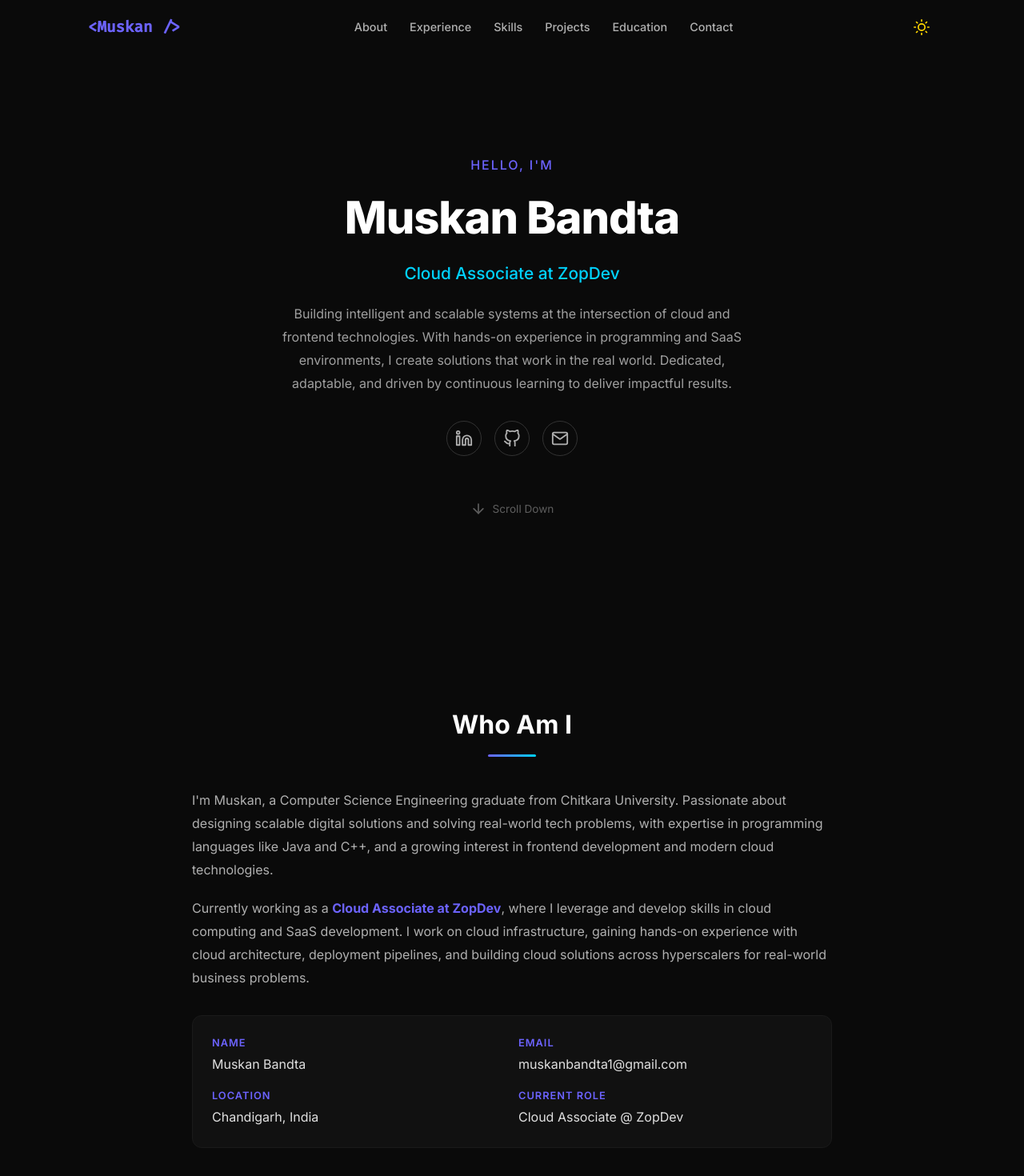
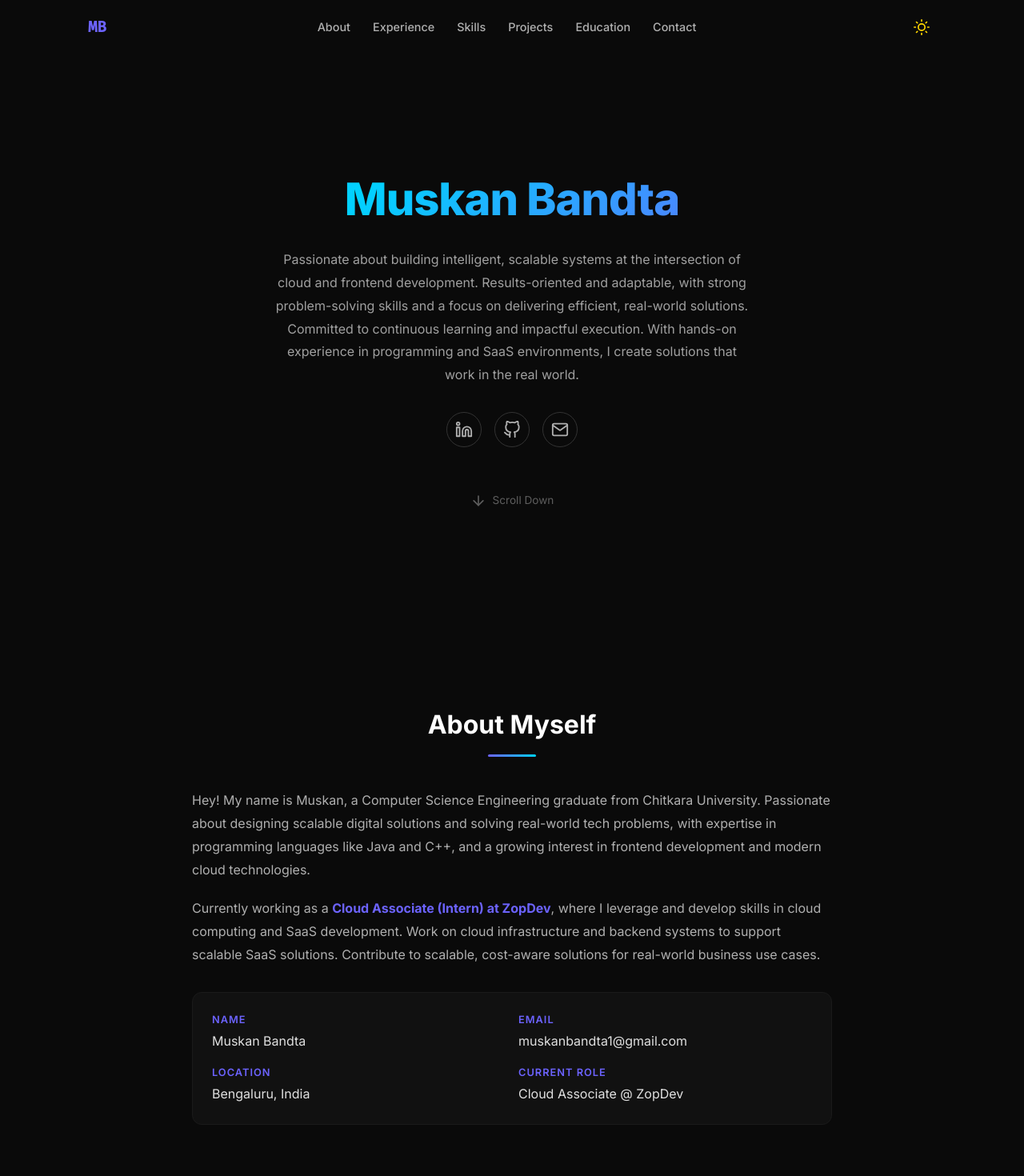
Before and after one commit to muskanbandta23/muskan-portfolio, a React (Vite) app: page / in a window 1280 px wide. Shown: the top 1470 px of the page at 80% size. Built offline with nearby package versions, Linux system fonts and the light colour scheme.

Commit message:
Update hero, about, experience content and add gradient name

```diff
--- a/src/App.css
+++ b/src/App.css
@@ -134,12 +134,30 @@
 .hero-name {
   font-size: 3.5rem;
   font-weight: 800;
-  margin-bottom: 8px;
+  margin-bottom: 16px;
   letter-spacing: -1px;
+  background: linear-gradient(135deg, #6c63ff, #00d2ff, #6c63ff);
+  background-size: 200% auto;
+  -webkit-background-clip: text;
+  background-clip: text;
+  -webkit-text-fill-color: transparent;
+  animation: gradientShift 3s ease infinite;
 }
 
-.dark .hero-name { color: #fff; }
-.light .hero-name { color: #1a1a2e; }
+@keyframes gradientShift {
+  0% { background-position: 0% center; }
+  50% { background-position: 100% center; }
+  100% { background-position: 0% center; }
+}
+
+.light .hero-name {
+  background: linear-gradient(135deg, #4a3fd1, #0095b6, #4a3fd1);
+  background-size: 200% auto;
+  -webkit-background-clip: text;
+  background-clip: text;
+  -webkit-text-fill-color: transparent;
+  animation: gradientShift 3s ease infinite;
+}
 
 .hero-title {
   font-size: 1.3rem;
--- a/src/components/About.jsx
+++ b/src/components/About.jsx
@@ -2,20 +2,20 @@ const About = () => {
   return (
     <section className="section about" id="about">
       <div className="container">
-        <h2 className="section-title">Who Am I</h2>
+        <h2 className="section-title">About Myself</h2>
         <div className="about-content">
           <div className="about-text">
             <p>
-              I'm Muskan, a Computer Science Engineering graduate from Chitkara University.
+              Hey! My name is Muskan, a Computer Science Engineering graduate from Chitkara University.
               Passionate about designing scalable digital solutions and solving real-world tech problems,
               with expertise in programming languages like Java and C++, and a growing interest in
               frontend development and modern cloud technologies.
             </p>
             <p>
-              Currently working as a <strong>Cloud Associate at ZopDev</strong>, where I leverage and develop
-              skills in cloud computing and SaaS development. I work on cloud infrastructure, gaining
-              hands-on experience with cloud architecture, deployment pipelines, and building cloud
-              solutions across hyperscalers for real-world business problems.
+              Currently working as a <strong>Cloud Associate (Intern) at ZopDev</strong>, where I leverage and develop
+              skills in cloud computing and SaaS development. Work on cloud infrastructure and backend systems
+              to support scalable SaaS solutions. Contribute to scalable, cost-aware solutions for real-world
+              business use cases.
             </p>
             <div className="about-details">
               <div className="about-detail">
@@ -28,7 +28,7 @@ const About = () => {
               </div>
               <div className="about-detail">
                 <span className="detail-label">Location</span>
-                <span className="detail-value">Chandigarh, India</span>
+                <span className="detail-value">Bengaluru, India</span>
               </div>
               <div className="about-detail">
                 <span className="detail-label">Current Role</span>
--- a/src/components/Experience.jsx
+++ b/src/components/Experience.jsx
@@ -15,7 +15,7 @@ const Experience = () => {
                 <h3>Cloud Associate</h3>
                 <span className="timeline-company">ZopDev</span>
               </div>
-              <span className="timeline-date">Current</span>
+              <span className="timeline-date">Nov 2025 - Present</span>
               <p>
                 Leveraging and developing skills in cloud computing and SaaS development.
                 Working on cloud infrastructure, gaining hands-on experience with cloud architecture,
--- a/src/components/Hero.jsx
+++ b/src/components/Hero.jsx
@@ -4,13 +4,12 @@ const Hero = () => {
   return (
     <section className="hero" id="hero">
       <div className="hero-content">
-        <p className="hero-greeting">Hello, I'm</p>
         <h1 className="hero-name">Muskan Bandta</h1>
-        <p className="hero-title">Cloud Associate at ZopDev</p>
         <p className="hero-description">
-          Building intelligent and scalable systems at the intersection of cloud and frontend technologies.
-          With hands-on experience in programming and SaaS environments, I create solutions that work in the real world.
-          Dedicated, adaptable, and driven by continuous learning to deliver impactful results.
+          Passionate about building intelligent, scalable systems at the intersection of cloud and frontend development.
+          Results-oriented and adaptable, with strong problem-solving skills and a focus on delivering efficient, real-world
+          solutions. Committed to continuous learning and impactful execution. With hands-on experience in programming
+          and SaaS environments, I create solutions that work in the real world.
         </p>
         <div className="hero-socials">
           <a href="https://linkedin.com/in/muskan-bandta2004/" target="_blank" rel="noopener noreferrer" aria-label="LinkedIn">
--- a/src/components/Navbar.jsx
+++ b/src/components/Navbar.jsx
@@ -17,7 +17,7 @@ const Navbar = ({ darkMode, setDarkMode }) => {
     <nav className={`navbar ${scrolled ? 'scrolled' : ''}`}>
       <div className="nav-container">
         <a href="#" className="nav-logo">
-          &lt;Muskan /&gt;
+          MB
         </a>
 
         <div className={`nav-links ${menuOpen ? 'active' : ''}`}>
```
